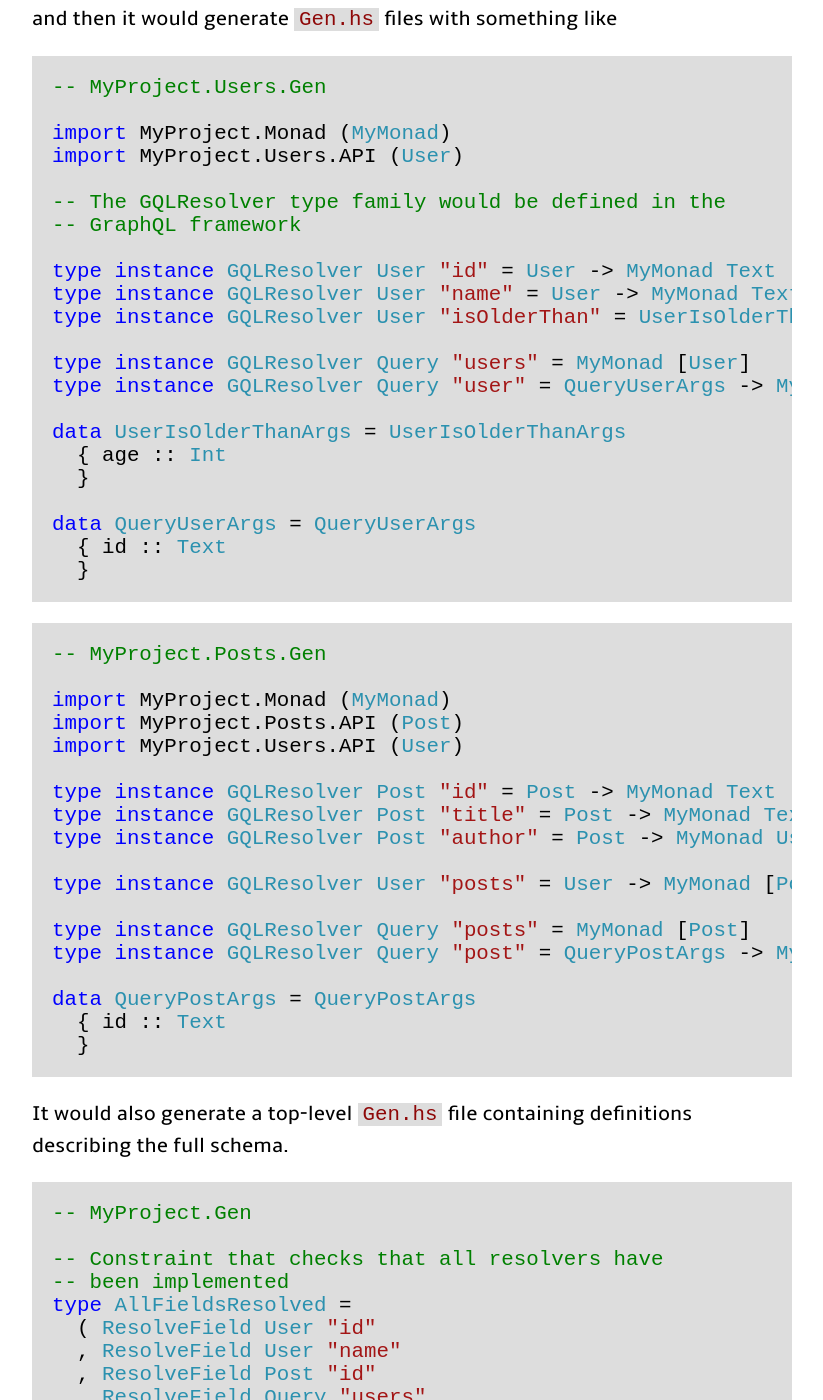
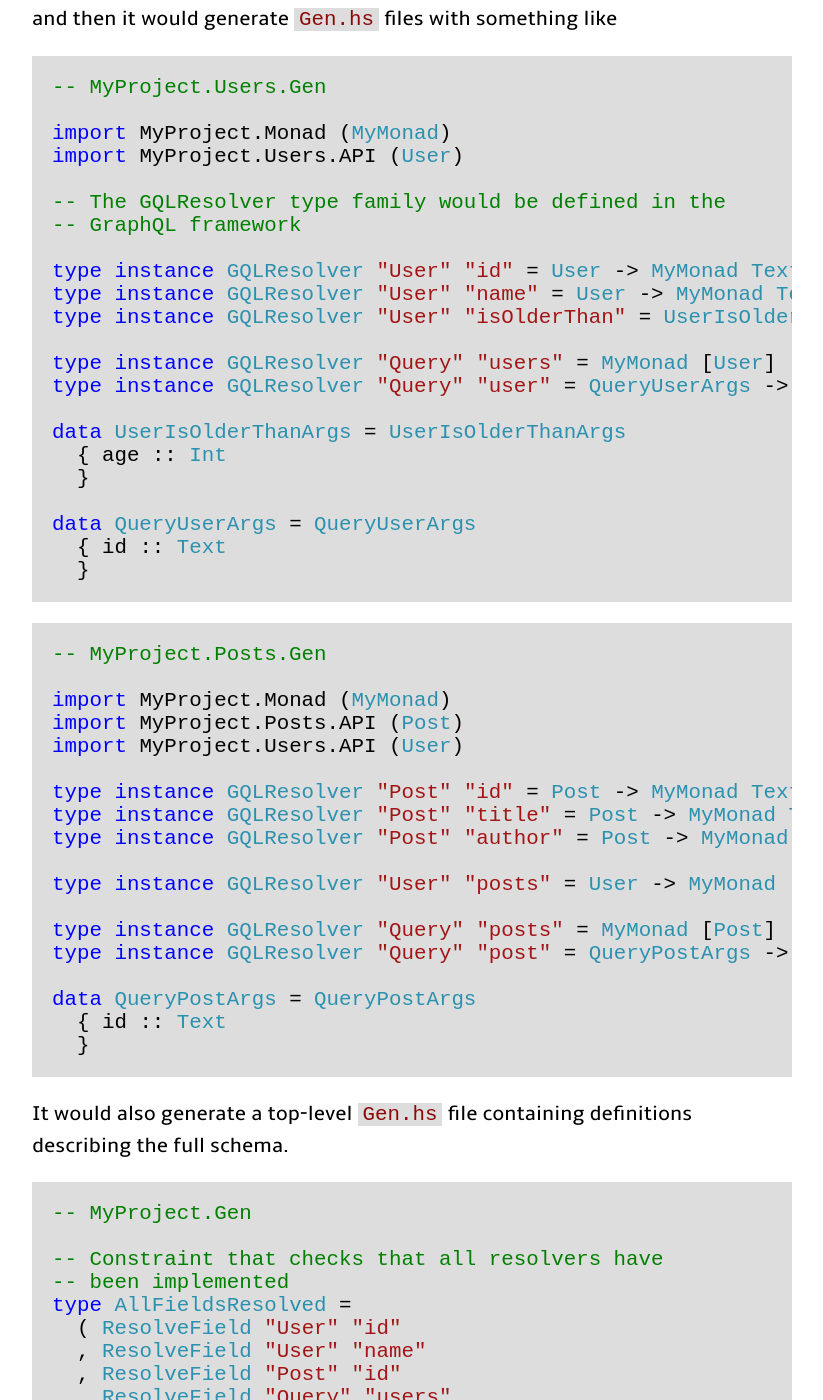
Before and after one commit to brandonchinn178/brandonchinn178.github.io, a Jekyll site: the page built from _posts/2021-08-04-graphql-server-haskell.md, in a window 1280 px wide and 1400 px high, scrolled down 8132 px. Shown: the whole window, without its empty margins (228-1051 px from the left). Built offline with Jekyll 4.4.1, drawn with Linux system fonts in a browser that asks for light colours; some of the changed text lies outside the part shown.

Commit message:
Implement ResolveField and GQLResolver on Symbols, not the actual type

````diff
--- a/_posts/2021-08-04-graphql-server-haskell.md
+++ b/_posts/2021-08-04-graphql-server-haskell.md
@@ -220,12 +220,12 @@ import MyProject.Users.API (User)
 -- The GQLResolver type family would be defined in the
 -- GraphQL framework
 
-type instance GQLResolver User "id" = User -> MyMonad Text
-type instance GQLResolver User "name" = User -> MyMonad Text
-type instance GQLResolver User "isOlderThan" = UserIsOlderThanArgs -> User -> MyMonad Bool
+type instance GQLResolver "User" "id" = User -> MyMonad Text
+type instance GQLResolver "User" "name" = User -> MyMonad Text
+type instance GQLResolver "User" "isOlderThan" = UserIsOlderThanArgs -> User -> MyMonad Bool
 
-type instance GQLResolver Query "users" = MyMonad [User]
-type instance GQLResolver Query "user" = QueryUserArgs -> MyMonad [User]
+type instance GQLResolver "Query" "users" = MyMonad [User]
+type instance GQLResolver "Query" "user" = QueryUserArgs -> MyMonad [User]
 
 data UserIsOlderThanArgs = UserIsOlderThanArgs
   { age :: Int
@@ -243,14 +243,14 @@ import MyProject.Monad (MyMonad)
 import MyProject.Posts.API (Post)
 import MyProject.Users.API (User)
 
-type instance GQLResolver Post "id" = Post -> MyMonad Text
-type instance GQLResolver Post "title" = Post -> MyMonad Text
-type instance GQLResolver Post "author" = Post -> MyMonad User
+type instance GQLResolver "Post" "id" = Post -> MyMonad Text
+type instance GQLResolver "Post" "title" = Post -> MyMonad Text
+type instance GQLResolver "Post" "author" = Post -> MyMonad User
 
-type instance GQLResolver User "posts" = User -> MyMonad [Post]
+type instance GQLResolver "User" "posts" = User -> MyMonad [Post]
 
-type instance GQLResolver Query "posts" = MyMonad [Post]
-type instance GQLResolver Query "post" = QueryPostArgs -> MyMonad [Post]
+type instance GQLResolver "Query" "posts" = MyMonad [Post]
+type instance GQLResolver "Query" "post" = QueryPostArgs -> MyMonad [Post]
 
 data QueryPostArgs = QueryPostArgs
   { id :: Text
@@ -265,10 +265,10 @@ It would also generate a top-level `Gen.hs` file containing definitions describi
 -- Constraint that checks that all resolvers have
 -- been implemented
 type AllFieldsResolved =
-  ( ResolveField User "id"
-  , ResolveField User "name"
-  , ResolveField Post "id"
-  , ResolveField Query "users"
+  ( ResolveField "User" "id"
+  , ResolveField "User" "name"
+  , ResolveField "Post" "id"
+  , ResolveField "Query" "users"
   , ...
   )
 
@@ -284,7 +284,7 @@ allGQLTypeDefs =
             GQLTypeFieldDef
               { name = "users"
               , description = Nothing
-              , proxy = Proxy :: Proxy (Query, "users")
+              , proxy = Proxy :: Proxy ("Query", "users")
               , result =
                   GQLTypeNonNull $
                   GQLTypeList $
@@ -355,19 +355,19 @@ import MyProject.Users.Gen
 --   class ResolveField ty field where
 --     resolve :: GQLResolver ty field
 
-instance ResolveField User "id" where
+instance ResolveField "User" "id" where
   resolve = pure . Text.pack . show . userId
 
-instance ResolveField User "name" where
+instance ResolveField "User" "name" where
   resolve = pure . userName
 
-instance ResolveField User "isOlderThan" where
+instance ResolveField "User" "isOlderThan" where
   resolve UserIsOlderThanArgs{age} = pure . (> age) . userAge
 
-instance ResolveField Query "users" where
+instance ResolveField "Query" "users" where
   resolve = getUsers
 
-instance ResolveField Query "user" where
+instance ResolveField "Query" "user" where
   resolve QueryUserArgs{id} = getUser . UserId . read . Text.unpack $ id
 ```
 
@@ -378,22 +378,22 @@ import MyProject.Users.API (User, getUser)
 import MyProject.Posts.API
 import MyProject.Posts.Gen
 
-instance ResolveField Post "id" where
+instance ResolveField "Post" "id" where
   resolve = pure . Text.pack . show . postId
 
-instance ResolveField Post "title" where
+instance ResolveField "Post" "title" where
   resolve = pure . postTitle
 
-instance ResolveField Post "author" where
+instance ResolveField "Post" "author" where
   resolve = getUser . postAuthorId
 
-instance ResolveField User "posts" where
+instance ResolveField "User" "posts" where
   resolve = getPostsForUser . userId
 
-instance ResolveField Query "posts" where
+instance ResolveField "Query" "posts" where
   resolve = getPosts
 
-instance ResolveField Query "post" where
+instance ResolveField "Query" "post" where
   resolve QueryPostArgs{id} = getPost . PostId . read . Text.unpack $ id
 ```
 
````
